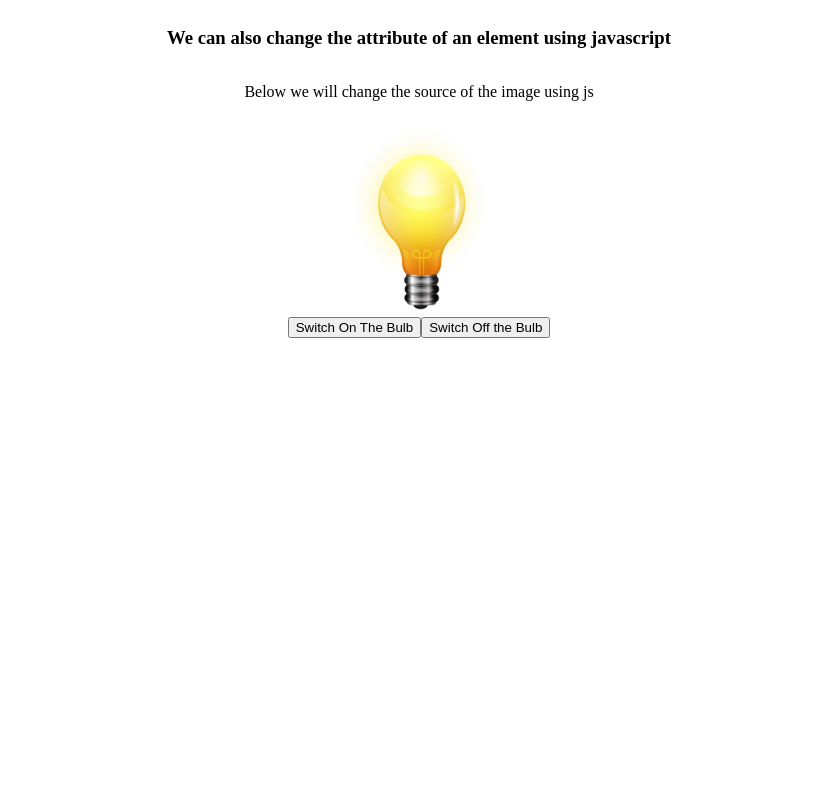
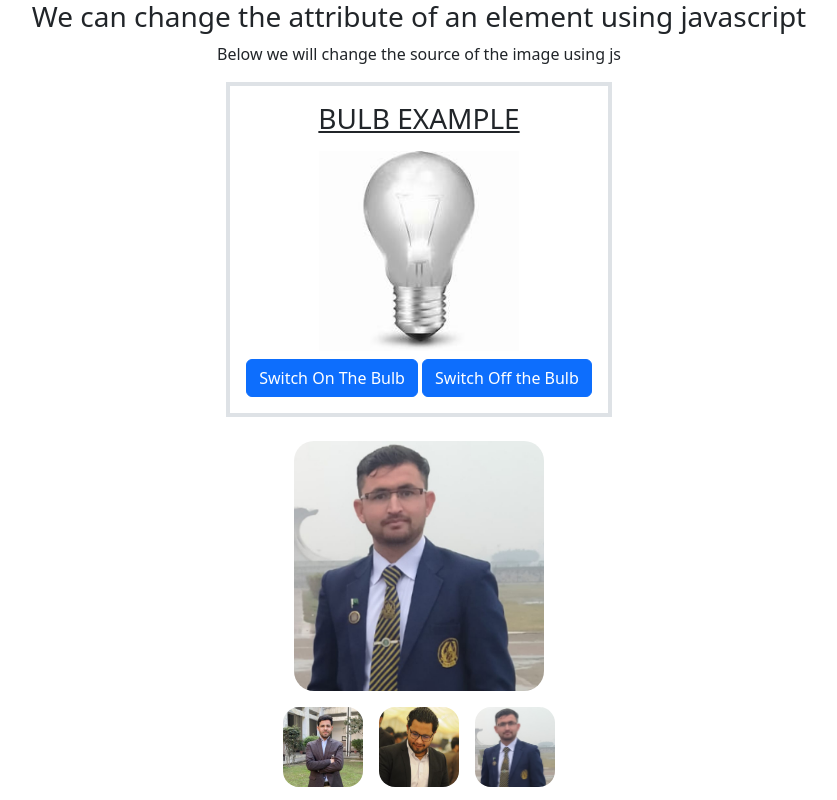
Before and after one commit to bilalahmad709/JS-Practice, a plain HTML site: page change-attribute/change-attribute.html in a window 1280 px wide. Shown: the whole page, without its empty margins (221-1058 px from the left). Drawn offline with nearby package versions, Linux system fonts and the light colour scheme.

Commit message:
added js functions for changing images

```diff
--- /dev/null
+++ b/change-attribute/change-attribute.css
@@ -0,0 +1,20 @@
+#bulb{
+    width: 200px;
+    height: 200px;
+}
+
+.mainImage{
+    min-width:250px;
+    max-width: 400px;
+    min-height: 250px;
+    max-height: 400px;
+    background-repeat: no-repeat;
+    background-position: center;
+    background-size: cover;
+}
+.subimg{
+    min-width:60px;
+    max-width: 80px;
+    min-height: 60px;
+    max-height: 80px;
+}
--- a/change-attribute/change-attribute.html
+++ b/change-attribute/change-attribute.html
@@ -1,51 +1,83 @@
 <!DOCTYPE html>
 <html lang="en">
+
 <head>
     <meta charset="UTF-8">
     <meta name="viewport" content="width=device-width, initial-scale=1.0">
     <title>Change attribute</title>
-    <style>
-        body{
-            display: flex;
-            flex-direction: column;
-            justify-content: center;
-            align-items: center;
-        }
-        #image-div{
-            display: flex;
-            flex-direction: column;
-            justify-content: center;
-            align-items: center;
-        }
-        #image-div img{
-            height: 200px;
-            width: 180px;
-        }
-        #buttons-div{
-            display: flex;
 
-        }
-    </style>
+    <!-- Bootstrap link -->
+    <link href="https://cdn.jsdelivr.net/npm/bootstrap@5.2.3/dist/css/bootstrap.min.css" rel="stylesheet"
+        integrity="sha384-rbsA2VBKQhggwzxH7pPCaAqO46MgnOM80zW1RWuH61DGLwZJEdK2Kadq2F9CUG65" crossorigin="anonymous">
+
+    <!-- customm css -->
+    <link rel="stylesheet" href="/change-attribute/change-attribute.css">
+
 </head>
-<body>
- <h3>We can also change the attribute of an element using javascript</h3>
+
+<body class="d-flex justify-content-center align-items-center flex-column text-center">
+    <h3>We can change the attribute of an element using javascript</h3>
     <p>Below we will change the source of the image using js</p>
 
- <div id="image-div">
+    <div class="d-flex flex-column justify-content-center align-items-center border border-4 p-3 mx-5">
+        <h3 class="fw-blod">
+            <u>BULB EXAMPLE</u>
+        </h3>
+        <div class="my-2">
             <!-- img has given through js file -->
             <img src="" alt="" id="bulb">
+        </div>
 
-  <div id="buttons-div">
-    <button  id="bulbon" onclick="bulbOnn()">
+        <div id="d-flex justify-content-between ">
+            <button id="bulbon" onclick="bulbOnn()" class="btn btn-primary">
                 Switch On The Bulb
             </button>
 
-    <button  id="bulboff" onclick="bulbOff()">
+            <button id="bulboff" onclick="bulbOff()" class="btn btn-primary">
                 Switch Off the Bulb
             </button>
 
         </div>
+
     </div>
+
+    <!-- Changing of different images -->
+
+    <!-- NOTE:The sources of all images have set through js file -->
+
+    <div class="mt-4 d-flex flex-column justify-content-center align-items-center">
+
+        <!-- main image -->
+         <div class="d-flex" id="main_img">
+            <!-- <img src="" alt="" id=""> -->
+         </div>
+
+         <!-- sub-images -->
+<div class="d-flex">
+     <!-- subimg 1 -->
+     <div class="d-flex mx-2 mt-3">
+        <img src="" alt="" class="subimg rounded-4" id="sub-img1" onclick="abdulhaq()">
+      </div>
+
+      <!-- subimg 2 -->
+      <div class="d-flex mx-2 mt-3" >
+        <img src="" alt="" class="subimg rounded-4" id="sub-img2" onclick="zahid()">
+      </div>
+
+      <!-- subimg 3 -->
+      <div class="d-flex mx-2 mt-3" >
+        <img src="" alt="" class="subimg rounded-4" id="sub-img3" onclick="bilal()">
+      </div>
+</div>
+
+    </div>
+
+    <!-- js link -->
+    <script src="https://cdn.jsdelivr.net/npm/bootstrap@5.2.3/dist/js/bootstrap.bundle.min.js"
+        integrity="sha384-kenU1KFdBIe4zVF0s0G1M5b4hcpxyD9F7jL+jjXkk+Q2h455rYXK/7HAuoJl+0I4"
+        crossorigin="anonymous"></script>
+
     <script src="change-attribute.js"></script>
 </body>
+
 </html>
--- a/change-attribute/change-attribute.js
+++ b/change-attribute/change-attribute.js
@@ -1,10 +1,48 @@
-let onbulb= document.getElementById("bulb");
-onbulb.src='/change-attribute/images/bulbon.webp';
+let bulb = document.getElementById("bulb");
+bulb.src = '/change-attribute/images/bulbmanual.jpeg';
 
-function bulbOnn(){
-    document.getElementById("bulb").src='/change-attribute/images/bulbon.webp';
+function bulbOnn() {
+    document.getElementById("bulb").src = '/change-attribute/images/bulbon.webp';
 }
 
-function bulbOff(){
-    document.getElementById("bulb").src='/change-attribute/images/bulboff.jpeg';
+function bulbOff() {
+    document.getElementById("bulb").src = '/change-attribute/images/bulboff.jpeg';
 }
+
+//changing of different images
+
+// main image
+
+let mainImage= document.getElementById("main_img");
+mainImage.classList.add("mainImage");
+mainImage.style.borderRadius="20px";
+mainImage.style.backgroundImage="url(/change-attribute/images/user-profile2.jpg)";
+
+
+// subimages
+// subimg 1
+let subimage1= document.getElementById("sub-img1");
+subimage1.src='/change-attribute/images/abdulhaq.png'
+
+function abdulhaq(){
+    let abdulhaq= document.getElementById("main_img");
+    abdulhaq.style.backgroundImage= "url(/change-attribute/images/abdulhaq.png)";
+}
+
+//subimg 2
+let subimage2= document.getElementById("sub-img2");
+subimage2.src='/change-attribute/images/zahid.png'
+
+function zahid(){
+    let zahid= document.getElementById("main_img");
+    zahid.style.backgroundImage= "url(/change-attribute/images/zahid.png)";
+}
+
+//subimg 3
+let subimage3= document.getElementById("sub-img3");
+subimage3.src= '/change-attribute/images/user-profile2.jpg';
+
+function bilal(){
+    let bilal= document.getElementById("main_img");
+    bilal.style.backgroundImage= "url(/change-attribute/images/user-profile2.jpg)";
+}
```
Also changed, not shown: change-attribute/images/abdulhaq.png (added), change-attribute/images/bulbmanual.jpeg (added), change-attribute/images/user-profile2.jpg (added), change-attribute/images/zahid.png (added). Lines whose indentation alone changed are shown as unchanged.
